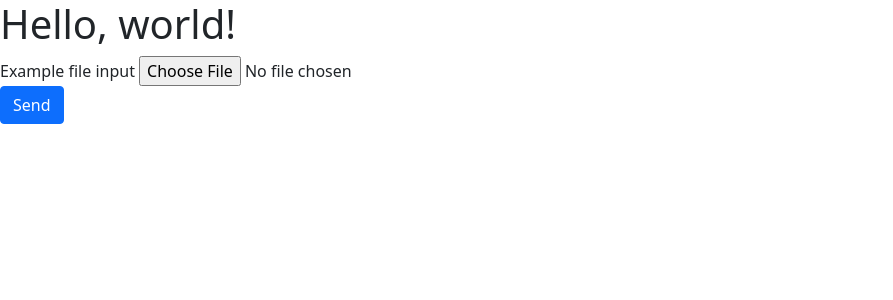
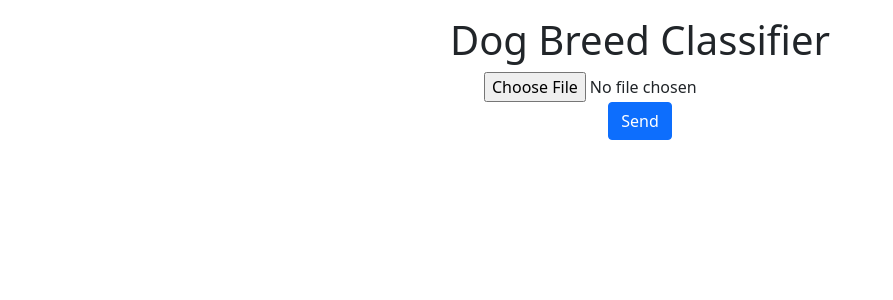
Before and after one commit to alexcmachado/dog-app, a Flask app: page / in a window 1280 px wide. Shown: the top 300 px of the page, without its empty margins (0-893 px from the left). Run offline with Flask 2, Linux system fonts and the light colour scheme.

Commit message:
Start front end formatting

```diff
--- a/app/templates/index.html
+++ b/app/templates/index.html
@@ -11,14 +11,16 @@
       crossorigin="anonymous"
     />
 
-    <title>Hello, world!</title>
+    <title>Dog Breed Classifier</title>
   </head>
   <body>
-    <h1>Hello, world!</h1>
-
+    <div class="container mt-3 text-center">
+      <div class="row">
+        <h1>Dog Breed Classifier</h1>
+      </div>
+      <div class="row">
         <form method="post" enctype="multipart/form-data">
           <div class="form-group">
-        <label for="exampleFormControlFile1">Example file input</label>
             <input
               type="file"
               name="file"
@@ -28,6 +30,8 @@
           </div>
           <button type="submit" class="btn btn-primary">Send</button>
         </form>
+      </div>
+    </div>
 
     <script
       src="https://cdn.jsdelivr.net/npm/bootstrap@5.1.3/dist/js/bootstrap.bundle.min.js"
```
Also changed, not shown: app/templates/result.html (+16 -8 lines). Lines whose indentation alone changed are shown as unchanged.
